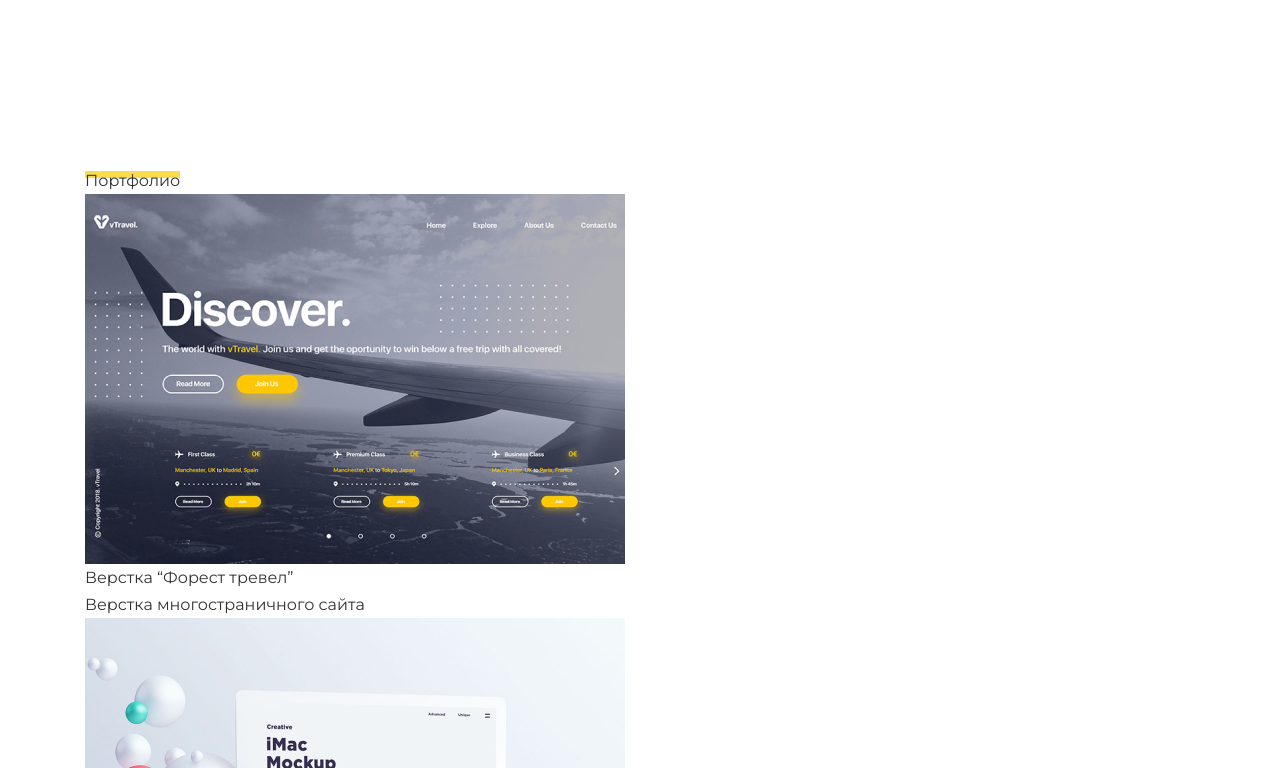
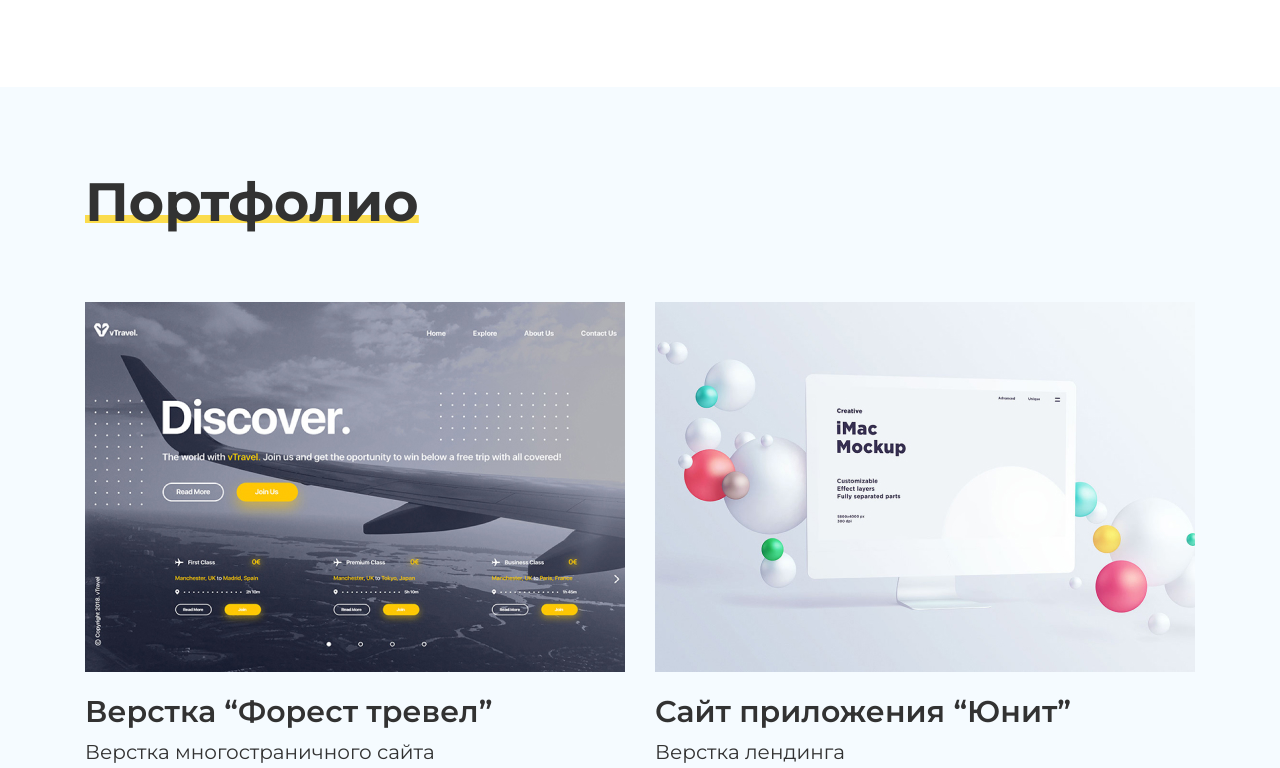
Before and after one commit to Alishmen/Portfolio, a plain HTML site: page index.html in a window 1280 px wide. Shown: the part 1363-2131 px from the top of the page. Drawn offline with Linux system fonts and the light colour scheme.

Commit message:
Add files via upload

```diff
--- a/index.html
+++ b/index.html
@@ -111,7 +111,7 @@
 						На связи:
 					</p>
 
-					<ul class="header-skills__socilas">
+					<ul class="socials">
 						<li>
 							<a href="#!">
 								<svg class="svg-tg">
--- a/sass/main.scss
+++ b/sass/main.scss
@@ -12,3 +12,4 @@
 @import "./sections/header-content";
 @import "./sections/skills";
 @import "./sections/portfolio";
+@import "./sections/contacts";
--- a/sass/sections/_portfolio.scss
+++ b/sass/sections/_portfolio.scss
@@ -1,34 +1,62 @@
 .portfolio {
     padding: 80px 0 90px;
+    background: linear-gradient(0deg, #F5FBFF 0%, #F5FBFF 100%), #F4F8F9;
 }
 
 .portfolio-title {
-
+    margin-bottom: 65px;
+    .h2 {
+    font-size: 54px;
+    font-weight: 700;
+    line-height: 1.3;
+    }
 }
 
-.h2 {
-
+.portofolio-wrapper {
+    display: flex;
+    flex-wrap: wrap;
+    column-gap: 30px;
 }
 
-.grad-border {
 
-}
-.portofolio-wrapper {
+.portfolio-card {
+    .portfolio-card__img {
+        margin-bottom: 16px;
+    }
 
+    .portfolio-card__text {
+        line-height: 1.3;
+        .h4 {
+            font-size: 24px;
+            font-weight: 600;
+            margin-bottom: 6px;
+        }
+
+        p {
+            font-size: 18px;
+            font-weight: 400;
+        }
+    }
 }
 
-.portfolio-card {
+.portfolio-card:first-child, .portfolio-card:nth-child(2) {
+    margin-bottom: 50px;
 
+    .portfolio-card__img {
+        margin-bottom: 20px;
+    }
+
+    .portfolio-card__text {
+        line-height: 1.3;
+        .h4 {
+            font-size: 30px;
+            font-weight: 600;
+            margin-bottom: 8px;
+        }
+
+        p {
+            font-size: 20px;
+            font-weight: 400;
+        }
+    }
 }
-
-.portfolio-card__img {
-
-}
-
-.portfolio-card__text {
-
-}
-
-.h4 {
-
-}
--- a/sass/sections/_skills.scss
+++ b/sass/sections/_skills.scss
@@ -33,7 +33,7 @@
     }
 }
 
-.header-skills__socilas {
+.socials {
     display: flex;
     align-items: center;
     column-gap: 30px;
```
Also changed, not shown: css/main.css, 1 other file.
